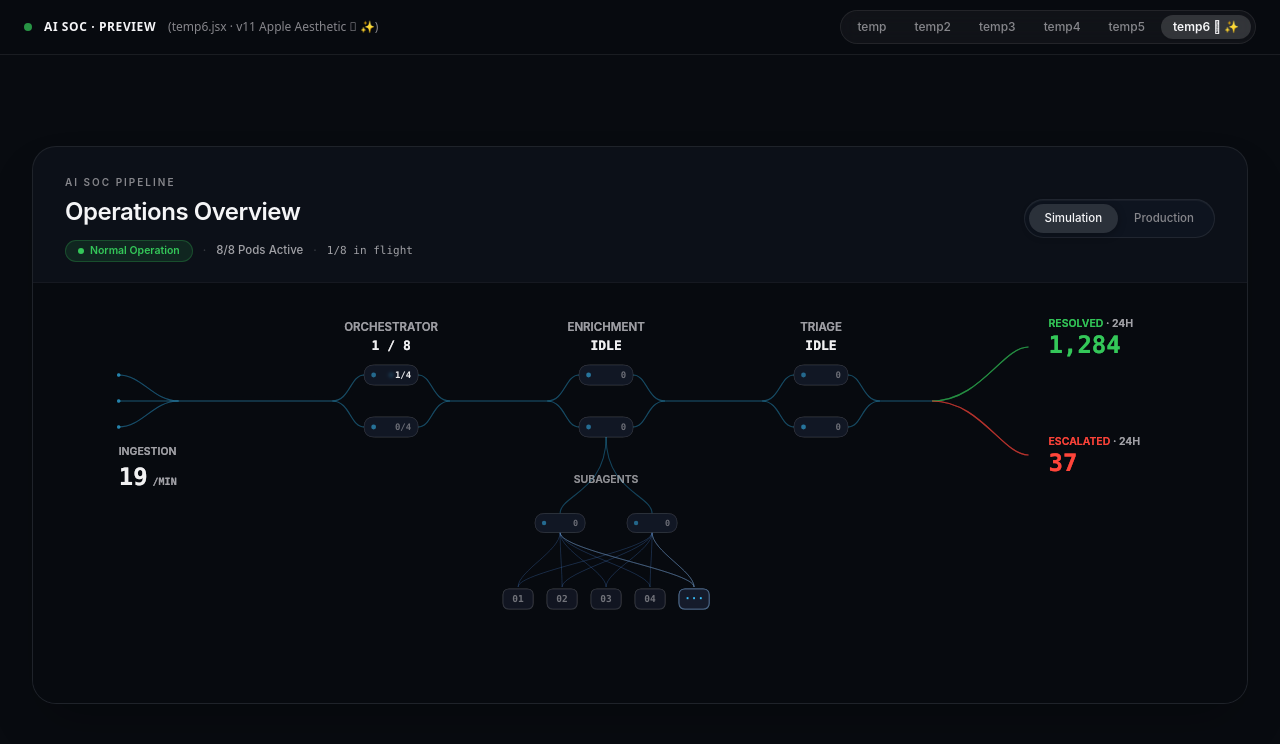
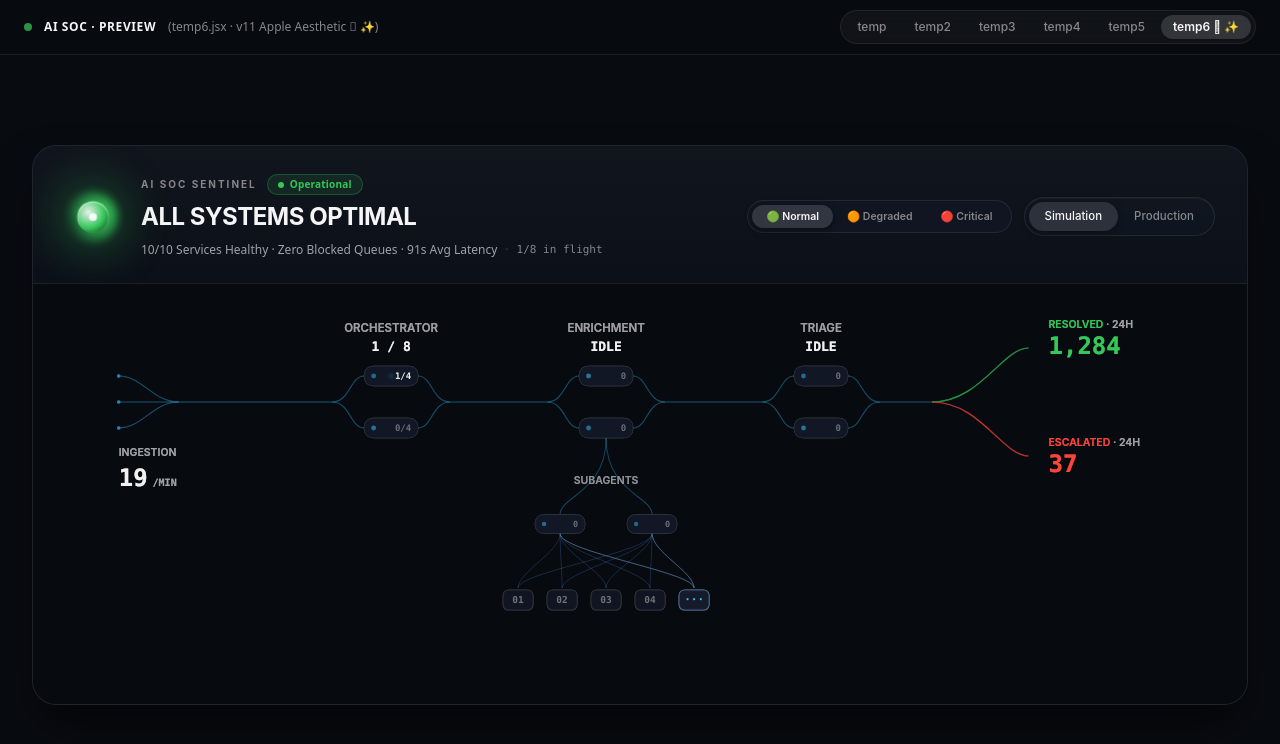
Before and after one commit to jesper-choi/ui-test, a React (Vite) app: page / in a window 1280 px wide. Shown: the top 744 px of the page. Built offline with nearby package versions, Linux system fonts and the light colour scheme.

Commit message:
feat: implement Option 1 Apple Intelligence Ambient Sentinel with dynamic health orb and status switcher

```diff
--- a/temp6.jsx
+++ b/temp6.jsx
@@ -1,15 +1,15 @@
 import React, { useRef, useEffect, useState, useCallback } from "react";
 
 /* ------------------------------------------------------------------
-   AI SOC — Pipeline Hero (v22 · Balanced Stage Visual Signatures)
+   AI SOC — Pipeline Hero (v23 · Apple Intelligence Ambient Sentinel)
 
-   · Uniform Capsule Design:
-     - Removed "POD 1" / "POD 2" text from Subagents for 100% unified design.
-     - All 8 pods across the pipeline now share the identical minimalist capsule aesthetic.
-   · Symmetrical & Highly Visible Stage Processing:
-     - ENRICHMENT: Streams active packets downward to SUBAGENTS.
-     - TRIAGE: Streams vivid Decision Probes forward to RESOLVED (Green) & ESCALATED (Red) outputs.
-     - ORCHESTRATOR: Master Admission Queue (4 per pod / 8 total).
+   · Master Ambient Sentinel (상단 0.1초 상태 판별 센티널):
+     - Multi-layer 3D glowing Ambient Orb with dynamic breathing frequency.
+     - 🟢 Optimal (All Clear): Emerald 3.5s smooth deep breath & "ALL SYSTEMS OPTIMAL".
+     - 🟠 Degraded (Warning): Amber 1.4s alert ripple & specific bottleneck breakdown.
+     - 🔴 Critical (Incident): Crimson 0.8s strobe pulse & actionable incident summary.
+     - Real-time interactive health simulator switcher to preview all conditions.
+   · Uniform Minimalist Pod Design & Precision Wire Physics.
 ------------------------------------------------------------------- */
 
 const C = {
@@ -20,6 +20,7 @@
     flow: "#38BDF8",
     aiAura: "rgba(96, 165, 250, 0.25)",
     ok: "#34C759",
+    warn: "#FF9F0A",
     alert: "#FF453A",
     dim: "#86868B",
     text: "#F5F5F7",
@@ -109,6 +110,7 @@
     const stateRef = useRef(null);
 
     const [mode, setMode] = useState("sim");
+    const [healthStatus, setHealthStatus] = useState("optimal"); // 'optimal' | 'degraded' | 'critical'
     const [counts, setCounts] = useState({
         closed: 1284,
         escalated: 37,
@@ -118,10 +120,10 @@
         podsTotal: 8,
     });
 
-    const cfg = useRef({ mode });
+    const cfg = useRef({ mode, healthStatus });
     useEffect(() => {
-        cfg.current = { mode };
-    }, [mode]);
+        cfg.current = { mode, healthStatus };
+    }, [mode, healthStatus]);
 
     const reduced =
         typeof window !== "undefined" &&
@@ -150,7 +152,6 @@
             if (s.tools > 0) {
                 const subHeaderY = spineY + 82;
                 const subPodY = spineY + 122;
-                // Pure clean subagent pods without "POD 1" text clutter
                 const subPods = [
                     { id: "sub-p1", activeCount: 0, pos: { x: x - 46, y: subPodY }, w: SUB_POD_W, h: SUB_POD_H, beat: Math.random() * 1000 },
                     { id: "sub-p2", activeCount: 0, pos: { x: x + 46, y: subPodY }, w: SUB_POD_W, h: SUB_POD_H, beat: Math.random() * 1000 },
@@ -182,7 +183,7 @@
                 pods,
                 podChoiceIndex: 0,
                 sub,
-                probes: [], // Triage forward decision probes
+                probes: [],
             };
         });
 
@@ -292,7 +293,7 @@
             }
         }
 
-        // Subagents Synaptic Communication Engine (Enrichment Downward Flow)
+        // Subagents Synaptic Communication Engine (Enrichment)
         for (let i = 0; i < S.nodes.length; i++) {
             const n = S.nodes[i];
             if (!n.sub) continue;
@@ -331,7 +332,7 @@
             }
         }
 
-        // TRIAGE High-Visibility Decision Stream (Forward Flow to Resolved & Escalated)
+        // TRIAGE Forward Decision Stream
         const triageNode = S.nodes[2];
         if (triageNode) {
             const isTriaging = triageNode.pods[0].activeCount > 0 || triageNode.pods[1].activeCount > 0;
@@ -435,7 +436,6 @@
         const triageNode = nodes[2];
         const isTriaging = triageNode && (triageNode.pods[0].activeCount > 0 || triageNode.pods[1].activeCount > 0);
 
-        // Main Spine to Split Junction
         g.strokeStyle = isTriaging ? `rgba(96, 165, 250, ${0.5 * k})` : `rgba(56, 189, 248, ${0.18 * k})`;
         g.lineWidth = isTriaging ? 1.4 : 1.2;
         g.beginPath();
@@ -443,7 +443,6 @@
         g.lineTo(splitX, spineY);
         g.stroke();
 
-        // Exit Fork Curves with active decision energy glow
         const mkExit = (dir, col, isActiveRoute) => {
             const glowOpacity = isTriaging && isActiveRoute ? 0.8 : 0.45;
             g.strokeStyle = col.replace(/[\d\.]+\)$/, `${glowOpacity * k})`);
@@ -456,7 +455,7 @@
         mkExit(-1, "rgba(52, 199, 89, 0.45)", true);
         mkExit(1, "rgba(255, 69, 58, 0.45)", true);
 
-        // Highly-Visible TRIAGE Forward Decision Probes (Green/Red Decision Stream)
+        // Render TRIAGE Decision Probes
         if (triageNode && triageNode.probes) {
             for (let pIdx = 0; pIdx < triageNode.probes.length; pIdx++) {
                 const prb = triageNode.probes[pIdx];
@@ -466,12 +465,10 @@
 
                 let px, py;
                 if (prb.t < 0.35) {
-                    // 1. Travel from Triage Pod Exit to Split Junction
                     const u = prb.t / 0.35;
                     px = lerp(pod.right, splitX, u);
                     py = u < 0.35 ? lerp(pod.pos.y, spineY, smoothstep(u / 0.35)) : spineY;
                 } else {
-                    // 2. Travel along Upper (Resolved) or Lower (Escalated) Exit Curve
                     const u = (prb.t - 0.35) / 0.65;
                     const pt = evalCubic(
                         splitX, spineY,
@@ -484,14 +481,12 @@
                     py = pt.y;
                 }
 
-                // Vivid, Punchy Decision Photon
                 const rgb = isResolved ? "52, 199, 89" : "255, 69, 58";
                 g.fillStyle = `rgba(${rgb}, 0.98)`;
                 g.beginPath();
                 g.arc(px, py, 2.5, 0, Math.PI * 2);
                 g.fill();
 
-                // Luminous Decision Aura
                 g.fillStyle = `rgba(${rgb}, 0.35)`;
                 g.beginPath();
                 g.arc(px, py, 5.5, 0, Math.PI * 2);
@@ -542,7 +537,7 @@
                 }
             }
 
-            // 3. Subagent Pods (Clean Minimalist Capsule without "POD" text)
+            // 3. Subagent Pods (Clean Minimalist Capsule)
             for (let j = 0; j < 2; j++) {
                 const spod = sub.pods[j];
                 const px = spod.pos.x, py = spod.pos.y;
@@ -577,7 +572,6 @@
                     g.fill();
                 }
 
-                // Uniform Minimalist Counter (Consistent with all other pods)
                 g.font = `600 8.5px ${MONO}`;
                 g.textAlign = "right";
                 g.fillStyle = isBusy ? `rgba(245, 245, 247, ${0.95 * k})` : `rgba(161, 161, 166, ${0.6 * k})`;
@@ -609,7 +603,7 @@
                 g.fillText(worker.tag, worker.x, worker.y + (worker.isMore ? 2.5 : 3.2));
             }
 
-            // 5. 100% Precise Parametric Bezier Wire-Following Packets
+            // 5. Parametric Bezier Wire-Following Packets
             for (let pktIdx = 0; pktIdx < sub.packets.length; pktIdx++) {
                 const pkt = sub.packets[pktIdx];
                 const spod = sub.pods[pkt.subPodIdx];
@@ -625,8 +619,8 @@
                 } else {
                     const u = (pkt.t - 0.5) / 0.5;
                     pt = pkt.fromPod
-                        ? evalCubic(spod.pos.x, spod.pos.y + spod.h * 0.5, spod.pos.x, spod.pos.y + 28, worker.x, worker.y - 28, worker.x, worker.y - 12, u)
-                        : evalCubic(spod.pos.x, spod.pos.y + spod.h * 0.5, spod.pos.x, spod.pos.y + 28, worker.x, worker.y - 28, worker.x, worker.y - 12, 1 - u);
+                        ? evalCubic(spod.pos.x, spod.pos.y + spod.h * 0.5, spod.pos.x, spod.pos.y + 28, worker.x, worker.y - 12, u)
+                        : evalCubic(spod.pos.x, spod.pos.y + spod.h * 0.5, spod.pos.x, spod.pos.y + 28, worker.x, worker.y - 12, 1 - u);
                 }
 
                 g.fillStyle = pkt.fromPod ? "rgba(96, 165, 250, 0.95)" : "rgba(52, 199, 89, 0.95)";
@@ -655,29 +649,24 @@
             // Stage Dwelling Visuals
             if (pos.inAIStage) {
                 if (pos.stageKey === "triage" && pos.isDwellingInPod) {
-                    // TRIAGE: Vivid Dual-Tone Decision Beacon (Green/Red Evaluation Ring)
                     const polT = (now * 0.004) % (Math.PI * 2);
                     const sinG = Math.sin(polT);
 
-                    // Upper Green Decision Beacon
                     g.fillStyle = `rgba(52, 199, 89, ${0.4 + sinG * 0.2})`;
                     g.beginPath();
                     g.arc(pos.x + 4, pos.y - 4, 3.5, 0, Math.PI * 2);
                     g.fill();
 
-                    // Lower Red Decision Beacon
                     g.fillStyle = `rgba(255, 69, 58, ${0.4 - sinG * 0.2})`;
                     g.beginPath();
                     g.arc(pos.x + 4, pos.y + 4, 3.5, 0, Math.PI * 2);
                     g.fill();
 
-                    // Central Decision Core Halo
                     g.fillStyle = "rgba(96, 165, 250, 0.35)";
                     g.beginPath();
                     g.arc(pos.x, pos.y, 10, 0, Math.PI * 2);
                     g.fill();
                 } else {
-                    // ENRICHMENT: Soft AI Analysis Halo
                     g.fillStyle = "rgba(96, 165, 250, 0.22)";
                     g.beginPath();
                     g.arc(pos.x, pos.y, 9, 0, Math.PI * 2);
@@ -717,12 +706,10 @@
                 const px = pod.pos.x, py = pod.pos.y;
                 const isAnalyzing = isAIStage && pod.activeCount > 0;
 
-                // Pod Background
                 g.fillStyle = isAnalyzing ? "rgba(20, 28, 48, 0.9)" : C.surface;
                 rr(g, px - POD_W * 0.5, py - POD_H * 0.5, POD_W, POD_H, POD_R);
                 g.fill();
 
-                // Pod Hairline Border
                 g.lineWidth = 1;
                 g.strokeStyle = isAnalyzing
                     ? (isTriage ? "rgba(147, 197, 253, 0.65)" : "rgba(96, 165, 250, 0.55)")
@@ -730,13 +717,11 @@
                 rr(g, px - POD_W * 0.5, py - POD_H * 0.5, POD_W, POD_H, POD_R);
                 g.stroke();
 
-                // Indicator
                 const ix = px - POD_W * 0.5 + 9.5;
                 if (isAnalyzing) {
                     const breath = 0.5 + 0.5 * Math.sin(now * 0.0035 + j);
 
                     if (isTriage) {
-                        // TRIAGE: Active Decision Dual-Beacon (Green/Red split jewel)
                         g.fillStyle = `rgba(52, 199, 89, ${0.45 + breath * 0.35})`;
                         g.beginPath();
                         g.arc(ix - 1.5, py, 2.2, 0, Math.PI * 2);
@@ -747,7 +732,6 @@
                         g.arc(ix + 1.5, py, 2.2, 0, Math.PI * 2);
                         g.fill();
                     } else {
-                        // ENRICHMENT: Pure Cyan Breathing Halo
                         g.fillStyle = `rgba(96, 165, 250, ${0.18 + breath * 0.28})`;
                         g.beginPath();
                         g.arc(ix, py, 4.8, 0, Math.PI * 2);
@@ -902,38 +886,189 @@
         };
     }, [init, step, draw, reduced]);
 
+    // Metadata for current health state
+    const healthMeta = {
+        optimal: {
+            title: "ALL SYSTEMS OPTIMAL",
+            badge: "Operational",
+            color: C.ok,
+            bg: "rgba(52, 199, 89, 0.12)",
+            border: "rgba(52, 199, 89, 0.28)",
+            detail: "10/10 Services Healthy · Zero Blocked Queues · 91s Avg Latency",
+            subdetail: "100% Pipeline Throughput",
+        },
+        degraded: {
+            title: "DEGRADED PERFORMANCE",
+            badge: "Degraded State",
+            color: C.warn,
+            bg: "rgba(255, 159, 10, 0.14)",
+            border: "rgba(255, 159, 10, 0.35)",
+            detail: "1 Subagent Lagging (VirusTotal Latency +2.4s) · 9/10 Services Operational",
+            subdetail: "Auto-Failover Active",
+        },
+        critical: {
+            title: "CRITICAL ALERT · ACTION REQUIRED",
+            badge: "Critical Incident",
+            color: C.alert,
+            bg: "rgba(255, 69, 58, 0.16)",
+            border: "rgba(255, 69, 58, 0.4)",
+            detail: "FortiSOAR Integration Timeout · 3 Alert Ingestion Tasks Blocked",
+            subdetail: "Manual Override Required",
+        },
+    }[healthStatus];
+
     return (
         <div className="w-full p-4 sm:p-8 flex items-center justify-center min-h-[calc(100vh-60px)]" style={{ background: C.void, fontFamily: SANS }}>
+            {/* Embedded CSS for Apple Intelligence Sentinel Breathing Animation */}
+            <style>{`
+                @keyframes sentinel-breathe-optimal {
+                    0%, 100% { transform: scale(1); opacity: 0.35; filter: blur(12px); }
+                    50% { transform: scale(1.45); opacity: 0.75; filter: blur(18px); }
+                }
+                @keyframes sentinel-breathe-degraded {
+                    0%, 100% { transform: scale(1); opacity: 0.45; filter: blur(10px); }
+                    50% { transform: scale(1.6); opacity: 0.9; filter: blur(16px); }
+                }
+                @keyframes sentinel-breathe-critical {
+                    0%, 100% { transform: scale(1); opacity: 0.55; filter: blur(8px); }
+                    50% { transform: scale(1.8); opacity: 1; filter: blur(20px); }
+                }
+                @keyframes sentinel-spin-slow {
+                    from { transform: rotate(0deg); }
+                    to { transform: rotate(360deg); }
+                }
+                @keyframes sentinel-core-pulse {
+                    0%, 100% { transform: scale(0.96); }
+                    50% { transform: scale(1.04); }
+                }
+            `}</style>
+
             <div className="w-full" style={{ maxWidth: 1260 }}>
-                <div className="relative overflow-hidden rounded-3xl border shadow-2xl" style={{ borderColor: C.glassBorder, background: C.cardBg }}>
-                    {/* Top Header */}
-                    <div className="flex flex-wrap items-center justify-between gap-4 px-8 pt-7 pb-5 border-b border-white/[0.04]">
-                        <div>
-                            <div style={{ fontFamily: SANS, fontSize: 10, fontWeight: 600, letterSpacing: "0.2em", color: C.dim }}>AI SOC PIPELINE</div>
-                            <div className="mt-1" style={{ fontSize: 24, fontWeight: 600, color: C.text, letterSpacing: "-0.02em" }}>Operations Overview</div>
-                            <div className="mt-2.5 flex items-center gap-2.5" style={{ fontFamily: SANS, fontSize: 11.5, fontWeight: 500, color: C.textSecondary }}>
-                                {mode === "sim" ? (
-                                    <>
-                                        <span className="flex items-center gap-1.5 px-3 py-0.5 rounded-full" style={{
-                                            background: "rgba(52, 199, 89, 0.12)",
-                                            border: "1px solid rgba(52, 199, 89, 0.25)",
-                                            color: C.ok, fontSize: 10.5, fontWeight: 600,
-                                        }}>
-                                            <span className="w-1.5 h-1.5 rounded-full" style={{ background: C.ok }} />
-                                            Normal Operation
-                                        </span>
-                                        <span style={{ opacity: 0.3 }}>·</span>
-                                        <span>8/8 Pods Active</span>
-                                        <span style={{ opacity: 0.3 }}>·</span>
-                                        <span className="font-mono text-[11px]">{counts.inFlight}/{MAX_GLOBAL_IN_FLIGHT} in flight</span>
-                                    </>
-                                ) : (
-                                    <span style={{ opacity: 0.8 }}>○ Awaiting Stream</span>
-                                )}
+                <div
+                    className="relative overflow-hidden rounded-3xl border shadow-2xl transition-all duration-500"
+                    style={{
+                        borderColor: healthStatus === "optimal" ? C.glassBorder : healthMeta.border,
+                        background: C.cardBg,
+                        boxShadow: healthStatus === "critical"
+                            ? "0 0 50px rgba(255, 69, 58, 0.15), 0 25px 50px -12px rgba(0, 0, 0, 0.7)"
+                            : healthStatus === "degraded"
+                            ? "0 0 40px rgba(255, 159, 10, 0.12), 0 25px 50px -12px rgba(0, 0, 0, 0.7)"
+                            : "0 25px 50px -12px rgba(0, 0, 0, 0.7)",
+                    }}
+                >
+                    {/* Top Header: Apple Intelligence Ambient Sentinel */}
+                    <div className="flex flex-wrap items-center justify-between gap-6 px-8 pt-7 pb-6 border-b border-white/[0.05] bg-gradient-to-b from-white/[0.02] to-transparent">
+
+                        {/* Left: 3D Ambient Sentinel Orb + Master Status Header */}
+                        <div className="flex items-center gap-5">
+                            {/* Multi-layer 3D Ambient Sentinel Orb */}
+                            <div className="relative flex items-center justify-center w-14 h-14 select-none shrink-0">
+                                {/* Layer 1: Outer Soft Ambient Breathing Aura */}
+                                <div
+                                    className="absolute inset-0 rounded-full pointer-events-none"
+                                    style={{
+                                        background: `radial-gradient(circle, ${healthMeta.color} 0%, transparent 70%)`,
+                                        animation: healthStatus === "critical"
+                                            ? "sentinel-breathe-critical 0.8s ease-in-out infinite"
+                                            : healthStatus === "degraded"
+                                            ? "sentinel-breathe-degraded 1.4s ease-in-out infinite"
+                                            : "sentinel-breathe-optimal 3.5s ease-in-out infinite",
+                                    }}
+                                />
+
+                                {/* Layer 2: Middle Rotating Fluid Ring */}
+                                <div
+                                    className="absolute inset-1 rounded-full pointer-events-none opacity-80"
+                                    style={{
+                                        background: `conic-gradient(from 0deg, transparent, ${healthMeta.color}, transparent)`,
+                                        animation: "sentinel-spin-slow 8s linear infinite",
+                                        filter: "blur(4px)",
+                                    }}
+                                />
+
+                                {/* Layer 3: Glassy Jewel Core with Specular Light */}
+                                <div
+                                    className="relative w-8 h-8 rounded-full flex items-center justify-center shadow-lg transition-transform duration-300"
+                                    style={{
+                                        background: `radial-gradient(circle at 35% 35%, rgba(255, 255, 255, 0.9) 0%, ${healthMeta.color} 55%, rgba(0, 0, 0, 0.7) 100%)`,
+                                        boxShadow: `0 0 16px ${healthMeta.color}, inset 0 1px 2px rgba(255, 255, 255, 0.8)`,
+                                        animation: healthStatus === "critical"
+                                            ? "sentinel-core-pulse 0.4s ease-in-out infinite"
+                                            : "sentinel-core-pulse 2.5s ease-in-out infinite",
+                                    }}
+                                >
+                                    {/* Inner Jewel Spark */}
+                                    <div className="w-2 h-2 rounded-full bg-white/90 shadow-sm" />
+                                </div>
+                            </div>
+
+                            {/* Status Title & Immediate Verdict Readout */}
+                            <div>
+                                <div className="flex items-center gap-2.5">
+                                    <span style={{ fontFamily: SANS, fontSize: 10, fontWeight: 700, letterSpacing: "0.2em", color: C.dim }}>
+                                        AI SOC SENTINEL
+                                    </span>
+                                    <span
+                                        className="flex items-center gap-1.5 px-2.5 py-0.5 rounded-full font-sans transition-all duration-300"
+                                        style={{
+                                            background: healthMeta.bg,
+                                            border: `1px solid ${healthMeta.border}`,
+                                            color: healthMeta.color,
+                                            fontSize: 10,
+                                            fontWeight: 700,
+                                            letterSpacing: "0.02em",
+                                        }}
+                                    >
+                                        <span className="w-1.5 h-1.5 rounded-full" style={{ background: healthMeta.color }} />
+                                        {healthMeta.badge}
+                                    </span>
+                                </div>
+
+                                <div className="mt-1 flex items-baseline gap-3">
+                                    <div style={{ fontSize: 24, fontWeight: 700, color: C.text, letterSpacing: "-0.02em" }}>
+                                        {healthMeta.title}
+                                    </div>
+                                </div>
+
+                                <div className="mt-1.5 flex flex-wrap items-center gap-2 text-[12px] font-sans" style={{ color: C.textSecondary }}>
+                                    <span className="font-medium" style={{ color: healthStatus === "optimal" ? C.textSecondary : healthMeta.color }}>
+                                        {healthMeta.detail}
+                                    </span>
+                                    <span style={{ opacity: 0.3 }}>·</span>
+                                    <span className="font-mono text-[11px] text-[#86868B]">{counts.inFlight}/{MAX_GLOBAL_IN_FLIGHT} in flight</span>
+                                </div>
                             </div>
                         </div>
 
-                        <div>
+                        {/* Right: State Simulator Switcher + Mode Control */}
+                        <div className="flex flex-wrap items-center gap-3">
+                            {/* Interactive Health Condition Simulator (Demo Control) */}
+                            <div className="flex p-1 rounded-full border" style={{ borderColor: C.glassBorder, background: "rgba(18, 24, 38, 0.7)" }}>
+                                {[
+                                    ["optimal", "🟢 Normal", C.ok],
+                                    ["degraded", "🟠 Degraded", C.warn],
+                                    ["critical", "🔴 Critical", C.alert],
+                                ].map(([id, label, color]) => {
+                                    const active = healthStatus === id;
+                                    return (
+                                        <button
+                                            key={id}
+                                            onClick={() => setHealthStatus(id)}
+                                            className="px-3.5 py-1 rounded-full text-[10.5px] font-semibold transition-all duration-200"
+                                            style={{
+                                                fontFamily: SANS,
+                                                background: active ? "rgba(255, 255, 255, 0.14)" : "transparent",
+                                                color: active ? C.text : C.dim,
+                                                boxShadow: active ? `0 2px 8px rgba(0, 0, 0, 0.4)` : "none",
+                                            }}
+                                        >
+                                            {label}
+                                        </button>
+                                    );
+                                })}
+                            </div>
+
+                            {/* Mode Segmented Control */}
                             <AppleSegmentedControl mode={mode} onChange={setMode} />
                         </div>
                     </div>
```
